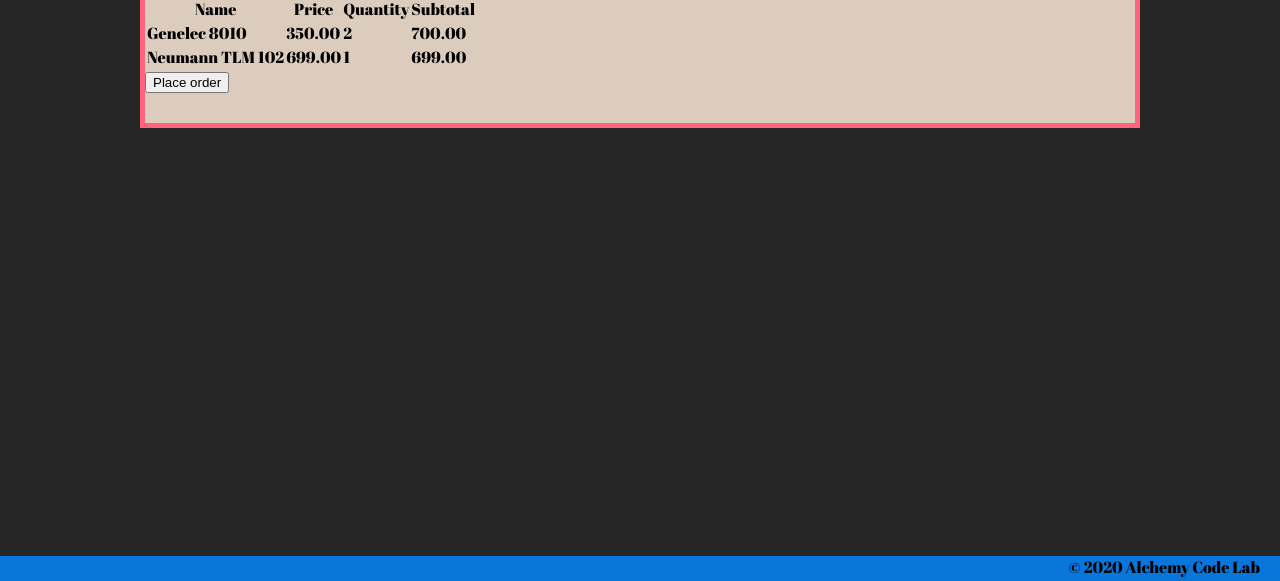
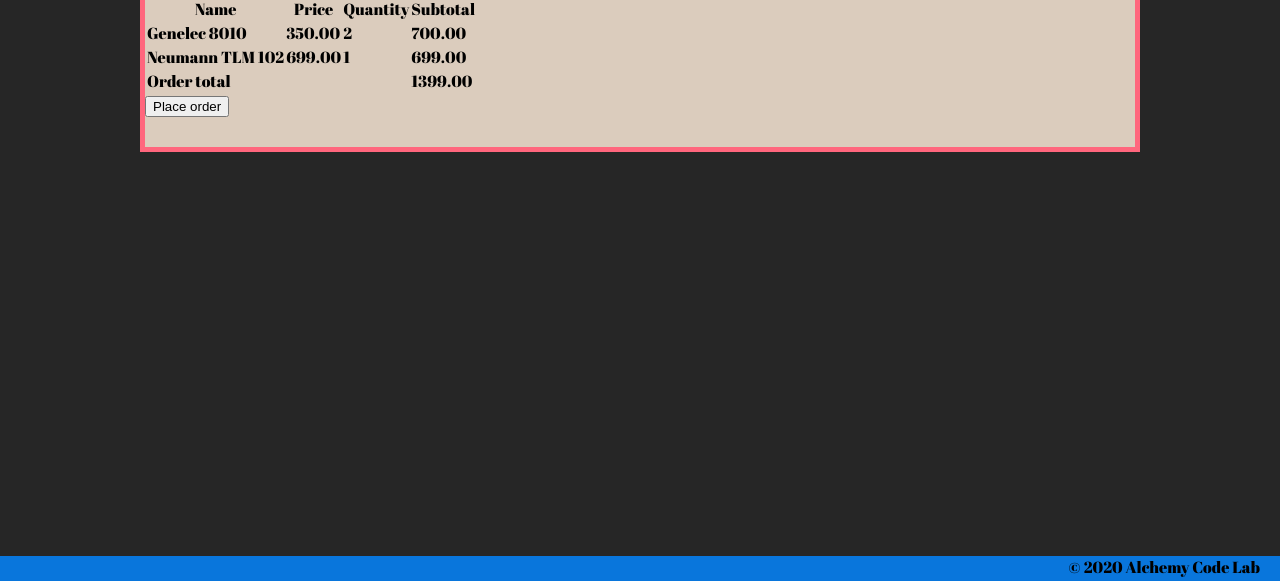
Before and after one commit to BrianMcPhillips/lab-06-e-commerce-site, a plain HTML site: page Shopping-Cart/index.html in a window 1280 px wide. Shown: the part 219-800 px from the top of the page. Drawn offline with Linux system fonts and the light colour scheme; files whose address does not match are found by name.

Commit message:
table footer with order total added.

```diff
--- a/Shopping-Cart/index.html
+++ b/Shopping-Cart/index.html
@@ -47,6 +47,14 @@
                         <td>1</td>
                         <td>699.00</td>
                     </tr>
+                    <tfoot>
+                        <tr>
+                            <td>Order total</td>
+                            <td></td>
+                            <td></td>
+                            <td>1399.00</td>
+                        </tr>
+                    </tfoot>
                 </div>
                 </table>
             <button id="place-order">Place order</button>
```
